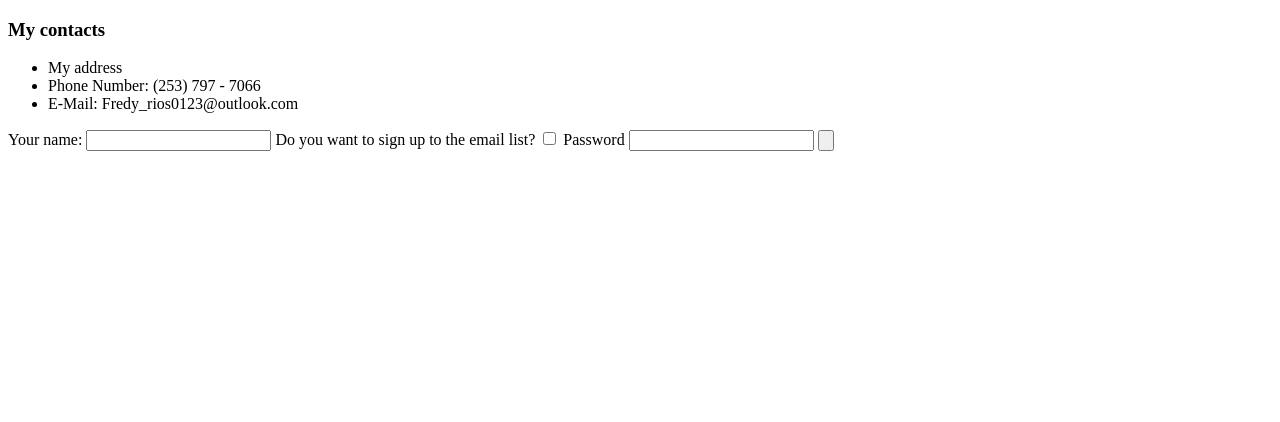
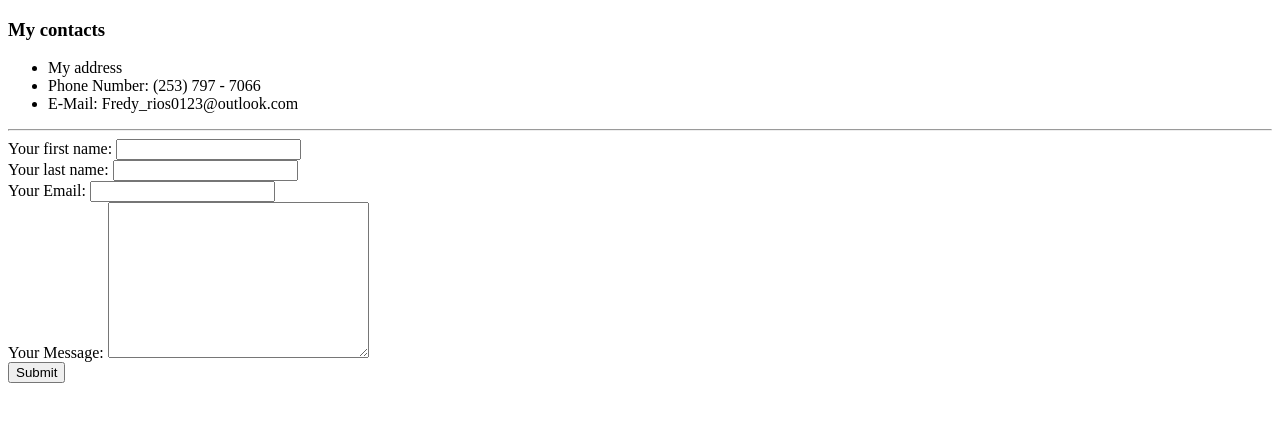
Before and after one commit to AlfredoOrquiz/Alfredo-Personal-Site, a website: page contact.html in a window 1280 px wide. Drawn offline with Linux system fonts and the light colour scheme.

Commit message:
Compleated the form

```diff
--- a/contact.html
+++ b/contact.html
@@ -12,14 +12,18 @@
       <li>E-Mail: Fredy_rios0123@outlook.com</li>
     </ul>
 
-    <form class="" action="index.html" method="post">
-      <label>Your name:</label>
-      <input type="text" name="" value="">
-      <label>Do you want to sign up to the email list?</label>
-      <input type="checkbox">
-      <label>Password</label>
-      <input type="password">
-      <input type="submit" value="">
+    <hr>
+
+    <form class="" action="mailto:Fredy_rios0123@outlook.com" method="post">
+      <label>Your first name:</label>
+      <input type="text" name="First name" value=""><br>
+      <label>Your last name:</label>
+      <input type="text" name="Last name" id=""><br>
+      <label>Your Email:</label>
+      <input type="email" name="Email" id=""><br>
+      <label>Your Message:</label>
+      <textarea name="Message" id="" cols="30" rows="10"></textarea><br>
+      <input type="submit" name="">
     </form>
   </body>
 </html>
```
